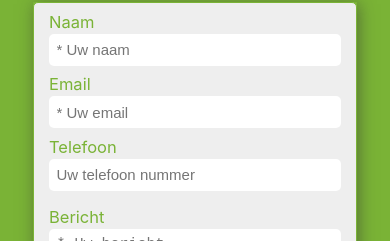
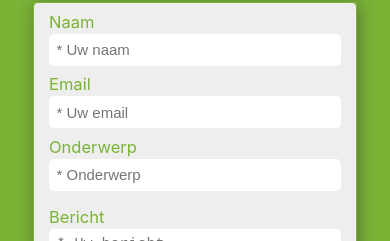
Before and after one commit to HansTH/rockbottomfishingstones, a React app: page / in a window 390 px wide. Shown: the part 4800-5041 px from the top of the page. Built offline with nearby package versions, Linux system fonts and the light colour scheme.

Commit message:
change mobile input to subject input and fix bug when reset form

```diff
--- a/src/components/home/Contact.js
+++ b/src/components/home/Contact.js
@@ -1,4 +1,5 @@
 import React, { Component } from 'react';
+import { Link } from 'react-router-dom';
 // const { userID, templateID, serviceID } = require('../../config/keys');
 import * as emailjs from 'emailjs-com';
 import styled from 'styled-components';
@@ -19,7 +20,7 @@ export default class Contact extends Component {
 	state = {
 		name: '',
 		email: '',
-    mobile: '',
+		subject: '',
 		message: '',
 		isModalOpen: false,
 		response: {}
@@ -32,7 +33,7 @@ export default class Contact extends Component {
 				this.setState({
 					name: '',
 					email: '',
-          mobile: '',
+					subject: '',
 					message: ''
 				});
 			}
@@ -61,6 +62,7 @@ export default class Contact extends Component {
 			reply_to: this.state.email,
 			from_name: this.state.name,
 			from_email: this.state.email,
+			from_subject: this.state.subject,
 			to_name: 'rockbottomfishingstones.com',
 			message_html: this.state.message
 		};
@@ -108,21 +110,27 @@ export default class Contact extends Component {
 								type='text'
 								name='name'
 								placeholder='* Uw naam'
+								onChange={this.handleChange}
+								value={this.state.name}
 								isRequired={true}
 							/>
 							<TextInputField
 								label='Email'
 								type='email'
-                name='name'
+								name='email'
 								placeholder='* Uw email'
+								onChange={this.handleChange}
+								value={this.state.email}
 								isRequired={true}
 							/>
 							<TextInputField
-                label='Telefoon'
-                type='tel'
-                name='mobile'
-                placeholder='Uw telefoon nummer'
-                isRequired={false}
+								label='Onderwerp'
+								type='text'
+								name='subject'
+								placeholder='* Onderwerp'
+								onChange={this.handleChange}
+								value={this.state.subject}
+								isRequired={true}
 							/>
 							<TextAreaField
 								label='Bericht'
@@ -130,6 +138,8 @@ export default class Contact extends Component {
 								cols='30'
 								rows='10'
 								placeholder='* Uw bericht'
+								onChange={this.handleChange}
+								value={this.state.message}
 								isRequired={true}
 							/>
 							<SubmitButton type='submit'>Verstuur</SubmitButton>
```
Lines whose indentation alone changed are shown as unchanged.
